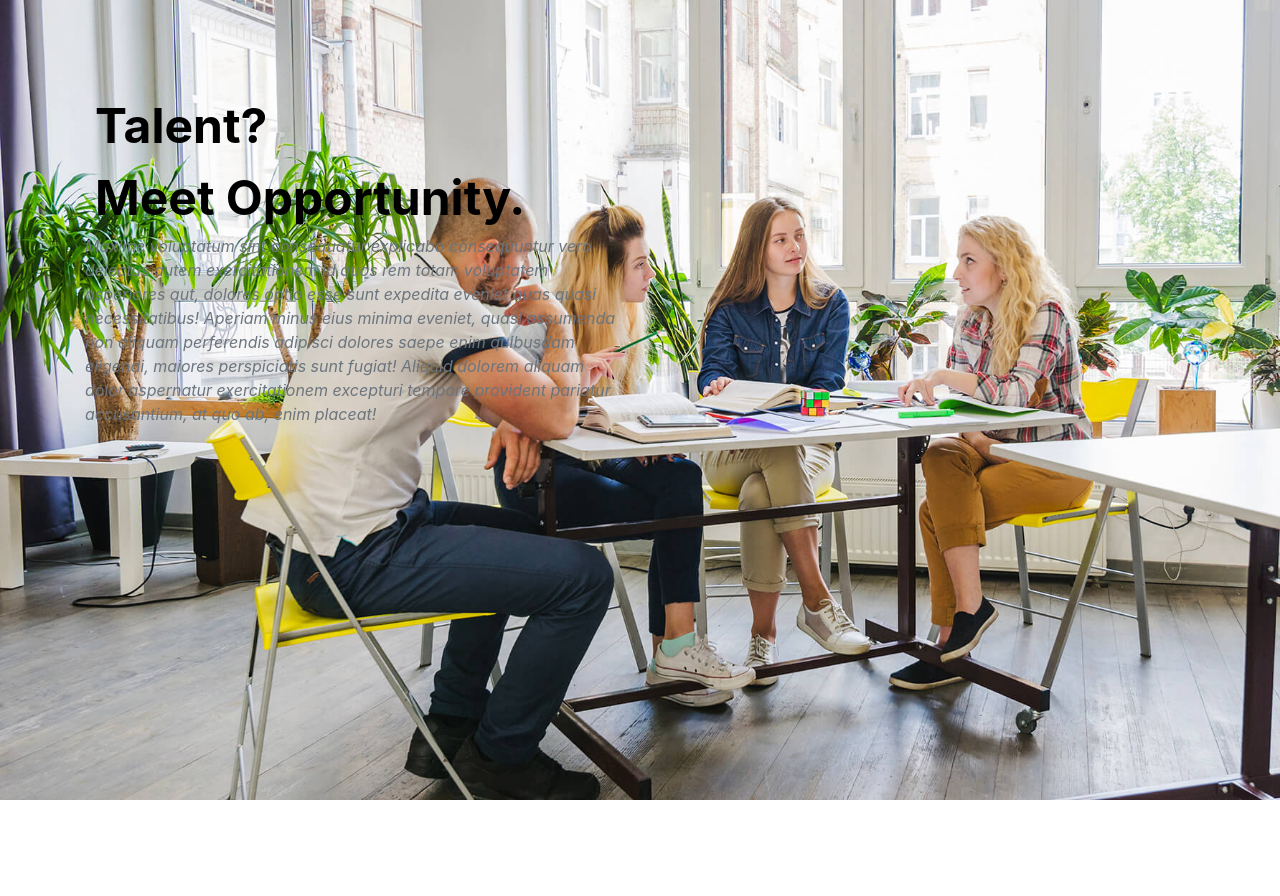
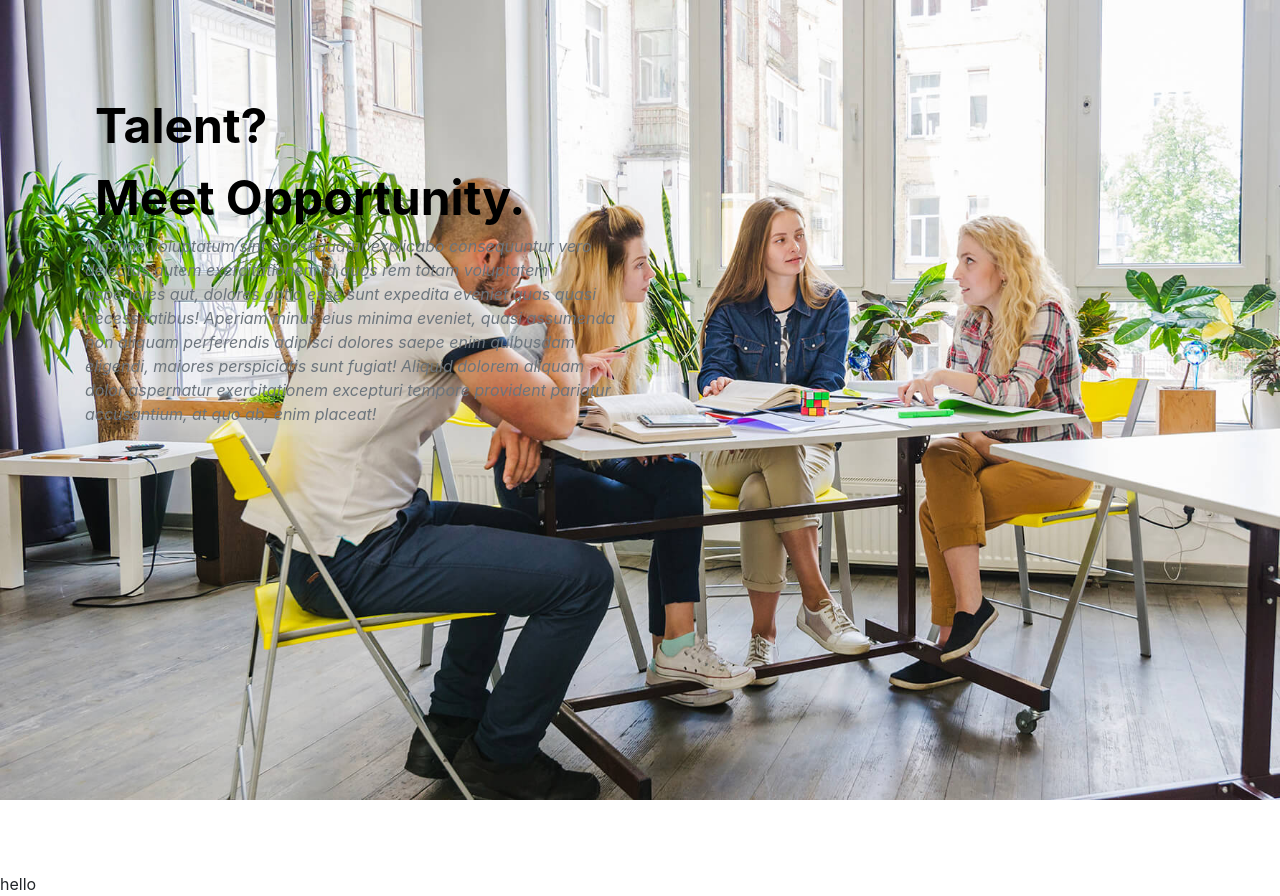
Before and after one commit to danishulhassan7/job-stock, a React (Create React App) app in the folder job-stock/: page /freelancing in a window 1280 px wide. Before the commit the page ends 800 px from the top, so only its background shows below. Built offline with nearby package versions, Linux system fonts and the light colour scheme.

Commit message:
Job-Stock >> Freelancing: How its work section

```diff
--- a/job-stock/src/components/Freelancing.js
+++ b/job-stock/src/components/Freelancing.js
@@ -45,7 +45,7 @@ export const Freelancing = () => (
                         </Col>
                     </Row>
                 </Container>
-
-        </div>
+        </div> <br/><br/><br/>
+        hello
     </Styles>
 );
```
Also changed, not shown: 1 other file (tests, documents, lock files or other folders).
